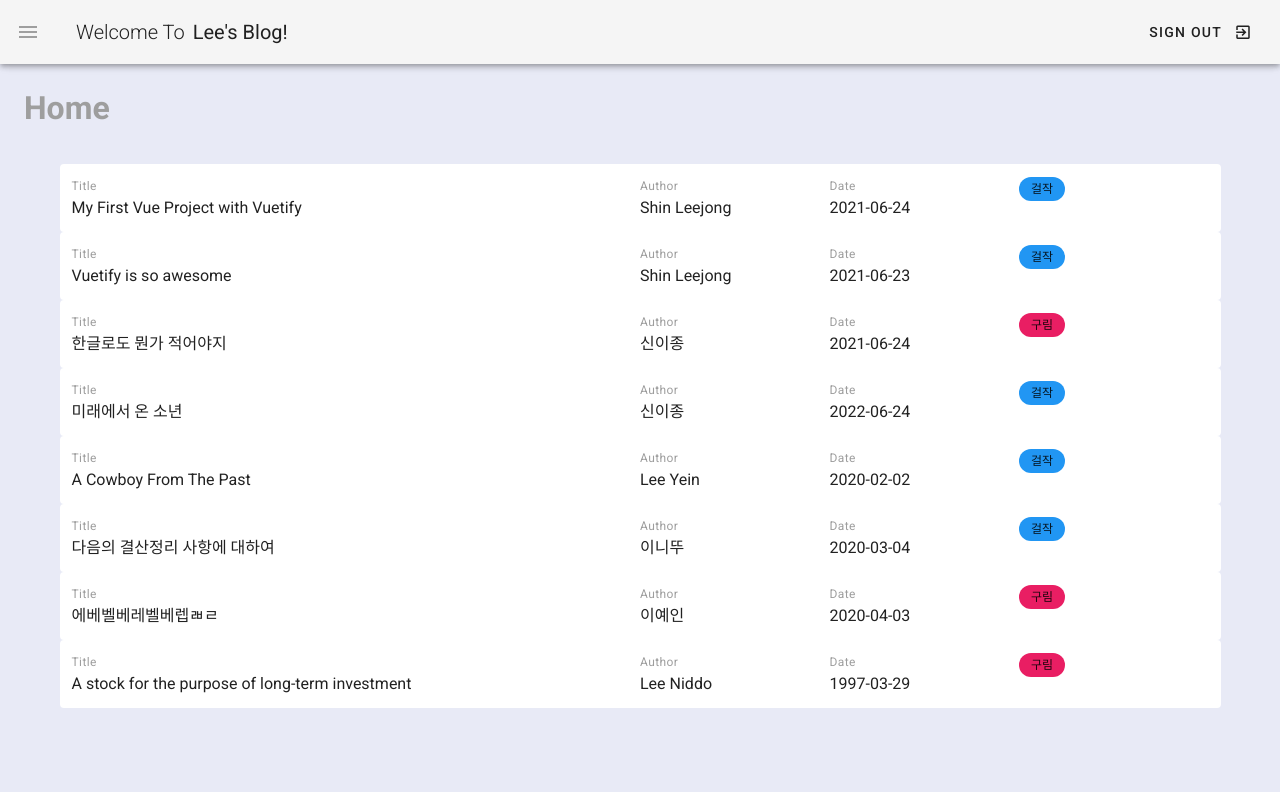
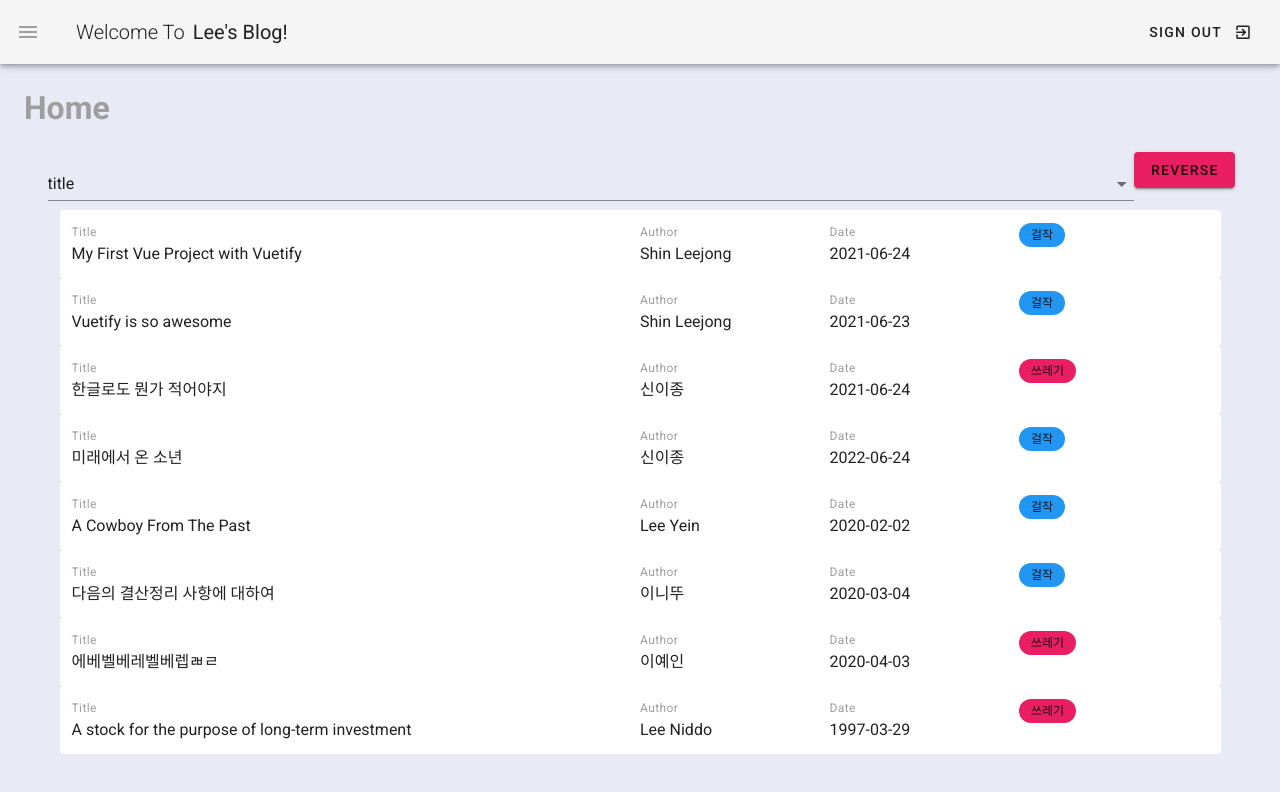
Before and after one commit to ShinLeejong/Vue_blog, a Vue app: page / in a window 1280 px wide. Shown: the top 792 px of the page. Built offline with nearby package versions, Linux system fonts and the light colour scheme.

Commit message:
20210624 very simple sorting selectbar & btn on Dashboard.vue

```diff
--- a/src/views/Dashboard.vue
+++ b/src/views/Dashboard.vue
@@ -2,6 +2,20 @@
   <div class="home my-5">
     <h1 class="subheading grey--text ml-6">Home</h1>
     <v-container class="my-5">
+      <v-layout row>
+        <v-flex xs6 md11>
+          <v-select
+            :items="['title', 'author', 'date', 'masterpiece']"
+            v-model="item"
+            v-on:input="sort(`${item}`, true)"
+          ></v-select>
+        </v-flex>
+        <v-flex xs6 md1>
+          <v-btn color="pink" v-on:click="sort(`${item}`, false)">
+            Reverse
+          </v-btn>
+        </v-flex>
+      </v-layout>
       <v-card flat class="silver lighten-5 pa-3" v-for="stuff in stuffs" :key="stuff.title">
         <v-layout row wrap class="pa-3 stuffs">
           <v-flex xs12 md6>
@@ -18,8 +32,8 @@
           </v-flex>
           <v-flex xs6 sm4 md2>
             <div>
-              <v-chip small :color="`${stuff.masterpiece === true ? 'blue' : 'pink'}`">
-                {{stuff.masterpiece === true ? '걸작' : '구림'}}
+              <v-chip small :color="`${stuff.masterpiece === '걸작' ? 'blue' : 'pink'}`">
+                {{stuff.masterpiece}}
               </v-chip>
             </div>
           </v-flex>
@@ -32,21 +46,41 @@
 <script lang="ts">
 import Vue from "vue";
 
+interface ObjType {
+  item: string,
+  stuffs: {
+    [index: string]: string, // Index Signature
+    title: string,
+    author: string,
+    date: string,
+    masterpiece: string
+  }[]
+}
+
 export default Vue.extend({
-  data() {
+  data(): ObjType {
     return {
+      item: 'title',
       stuffs: [
-        { title: 'My First Vue Project with Vuetify', author: 'Shin Leejong', date: '2021-06-24', masterpiece: true},
-        { title: 'Vuetify is so awesome', author: 'Shin Leejong', date: '2021-06-23', masterpiece: true},
-        { title: '한글로도 뭔가 적어야지', author: '신이종', date: '2021-06-24', masterpiece: false},
-        { title: '미래에서 온 소년', author: '신이종', date: '2022-06-24', masterpiece: true},
-        { title: 'A Cowboy From The Past', author: 'Lee Yein', date: '2020-02-02', masterpiece: true},
-        { title: '다음의 결산정리 사항에 대하여', author: '이니뚜', date: '2020-03-04', masterpiece: true},
-        { title: '에베벨베레벨베렙ㄼㄹ', author: '이예인', date: '2020-04-03', masterpiece: false},
-        { title: 'A stock for the purpose of long-term investment', author: 'Lee Niddo', date: '1997-03-29', masterpiece: false},
+        { title: 'My First Vue Project with Vuetify', author: 'Shin Leejong', date: '2021-06-24', masterpiece: '걸작'},
+        { title: 'Vuetify is so awesome', author: 'Shin Leejong', date: '2021-06-23', masterpiece: '걸작'},
+        { title: '한글로도 뭔가 적어야지', author: '신이종', date: '2021-06-24', masterpiece: '쓰레기'},
+        { title: '미래에서 온 소년', author: '신이종', date: '2022-06-24', masterpiece: '걸작'},
+        { title: 'A Cowboy From The Past', author: 'Lee Yein', date: '2020-02-02', masterpiece: '걸작'},
+        { title: '다음의 결산정리 사항에 대하여', author: '이니뚜', date: '2020-03-04', masterpiece: '걸작'},
+        { title: '에베벨베레벨베렙ㄼㄹ', author: '이예인', date: '2020-04-03', masterpiece: '쓰레기'},
+        { title: 'A stock for the purpose of long-term investment', author: 'Lee Niddo', date: '1997-03-29', masterpiece: '쓰레기'},
       ]
     }
   },
   components: {},
+  methods: {
+    sort(selection: string, reversion: boolean){
+      if(reversion === true)
+        this.stuffs.sort((a, b) => a[selection] < b[selection] ? 1 : -1);
+      else
+        this.stuffs.sort((a, b) => a[selection] < b[selection] ? -1 : 1);
+    }
+  }
 });
 </script>
```
Also changed, not shown: 15 other files (tests, documents, lock files or other folders).
